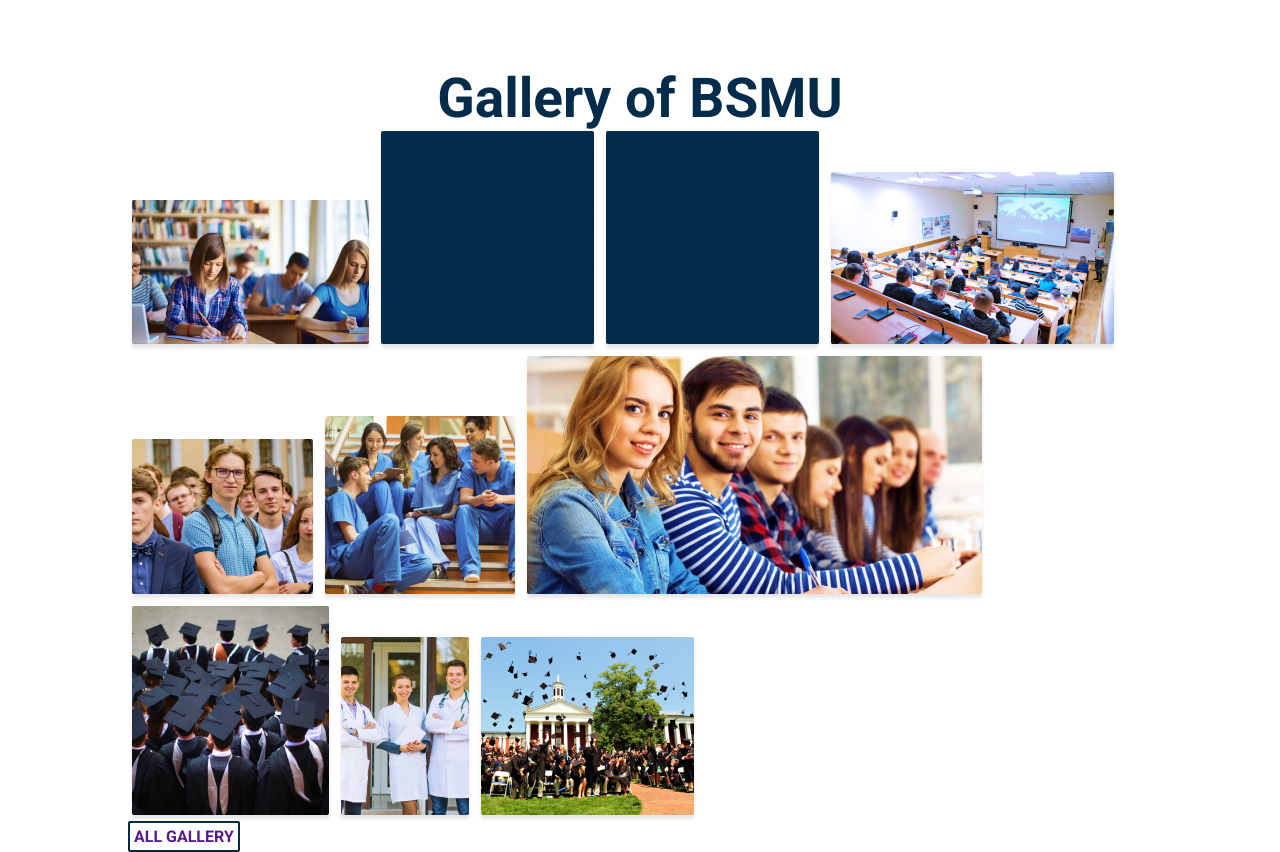
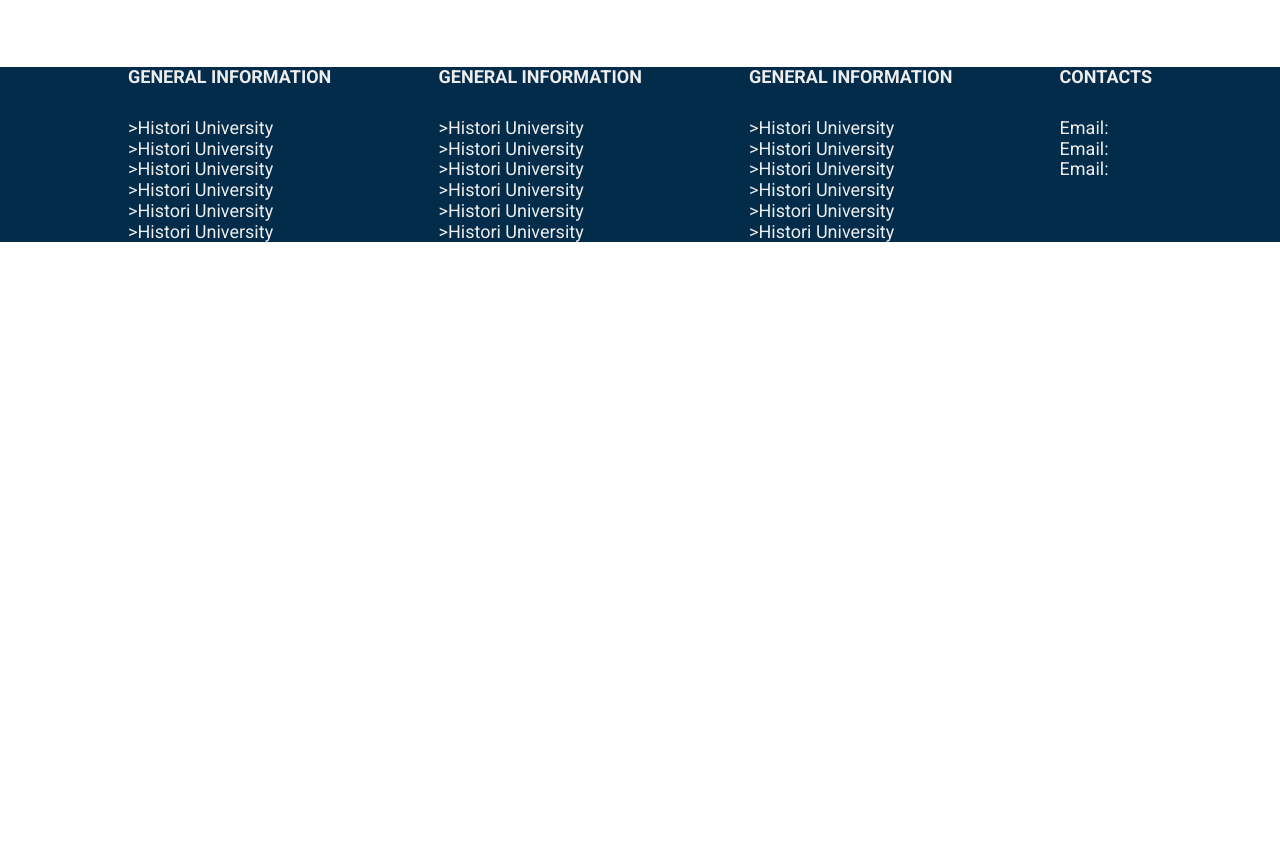
Before and after one commit to maksDavydenko/bukovinian, a website built with webpack: page index.html in a window 1280 px wide. Shown: the part 1646-2498 px from the top of the page. After the commit the page ends 1888 px from the top, so only its background shows below. Built offline with nearby package versions, Linux system fonts and the light colour scheme; a script that the page names is missing.

Commit message:
start footer

```diff
--- a/index.html
+++ b/index.html
@@ -11,6 +11,7 @@
     <script src="https://code.jquery.com/jquery-3.6.0.slim.min.js" integrity="sha256-u7e5khyithlIdTpu22PHhENmPcRdFiHRjhAuHcs05RI=" crossorigin="anonymous"></script>
     <script type="text/javascript" src="//cdn.jsdelivr.net/npm/slick-carousel@1.8.1/slick/slick.min.js"></script>
     <link rel="stylesheet" type="text/css" href="//cdn.jsdelivr.net/npm/slick-carousel@1.8.1/slick/slick.css"/>
+    <script src="https://cdn.jsdelivr.net/npm/lightgallery.js@1.4.0/lib/js/lightgallery.min.js"></script>
     <!-- Add the slick-theme.css if you want default styling -->
     <link rel="stylesheet" href="./scss/style.css">
     <title>Document</title>
@@ -239,10 +240,10 @@
             </a>
         </div>
     </section>
-
-    <section class="gallery">
+</div>
+    <!-- <section class="gallery">
         <h2 class="title-item gallery-title">Gallery of BSMU</h2>
-        <div class="gallery__items">
+        <div class="gallery__items" id="lightgallery">
             <img src="./img/photo/Rectangle 100.png" alt="photo" class="gallery-item">
             <img src="./img/photo/Rectangle 101 (1).png" alt="photo" class="gallery-item">
             <img src="./img/photo/Rectangle 101.png" alt="photo" class="gallery-item">
@@ -253,11 +254,10 @@
             <img src="./img/photo/Rectangle 106.png" alt="photo" class="gallery-item">
             <img src="./img/photo/Rectangle 107.png" alt="photo" class="gallery-item">
             <img src="./img/photo/Rectangle 108.png" alt="photo" class="gallery-item">
-
         </div>
         <a href="" class="btn gallery-btn">All gallery</a>
     </section>
-</div>
+</div> -->
 
 
 <!-- <footer class="footer">
@@ -274,6 +274,54 @@
     </div>
 </footer> -->
     <!-- <script src="./dist/main.js"></script> -->
+
+    <footer class="footer">
+        <div class="container">
+            <div class="footer-block">
+                <div class="info-block">
+                    <h4 class="info-block__title">GENERAL INFORMATION</h4>
+                    <ul class="info-block__list">
+                        <li class="info-block__item"><a href="#" class="info-block__link">>Histori University</a></li>
+                        <li class="info-block__item"><a href="#" class="info-block__link">>Histori University</a></li>
+                        <li class="info-block__item"><a href="#" class="info-block__link">>Histori University</a></li>
+                        <li class="info-block__item"><a href="#" class="info-block__link">>Histori University</a></li>
+                        <li class="info-block__item"><a href="#" class="info-block__link">>Histori University</a></li>
+                        <li class="info-block__item"><a href="#" class="info-block__link">>Histori University</a></li>
+                    </ul>
+                </div>
+                <div class="info-block">
+                    <h4 class="info-block__title">GENERAL INFORMATION</h4>
+                    <ul class="info-block__list">
+                        <li class="info-block__item"><a href="#" class="info-block__link">>Histori University</a></li>
+                        <li class="info-block__item"><a href="#" class="info-block__link">>Histori University</a></li>
+                        <li class="info-block__item"><a href="#" class="info-block__link">>Histori University</a></li>
+                        <li class="info-block__item"><a href="#" class="info-block__link">>Histori University</a></li>
+                        <li class="info-block__item"><a href="#" class="info-block__link">>Histori University</a></li>
+                        <li class="info-block__item"><a href="#" class="info-block__link">>Histori University</a></li>
+                    </ul>
+                </div>
+                <div class="info-block">
+                    <h4 class="info-block__title">GENERAL INFORMATION</h4>
+                    <ul class="info-block__list">
+                        <li class="info-block__item"><a href="#" class="info-block__link">>Histori University</a></li>
+                        <li class="info-block__item"><a href="#" class="info-block__link">>Histori University</a></li>
+                        <li class="info-block__item"><a href="#" class="info-block__link">>Histori University</a></li>
+                        <li class="info-block__item"><a href="#" class="info-block__link">>Histori University</a></li>
+                        <li class="info-block__item"><a href="#" class="info-block__link">>Histori University</a></li>
+                        <li class="info-block__item"><a href="#" class="info-block__link">>Histori University</a></li>
+                    </ul>
+                </div>
+                    <div class="info-block contact-block">
+                        <h4 class="info-block__title">Contacts</h4>
+                        <ul class="info-block__list">
+                            <li class="info-block__item"><a href="#" class="info-block__link">Email: </a></li>
+                            <li class="info-block__item"><a href="#" class="info-block__link">Email: </a></li>
+                            <li class="info-block__item"><a href="#" class="info-block__link">Email: </a></li>
+                        </ul>
+                </div>
+            </div>
+        </div>
+    </footer>
 <script src="./js/mainSlider.js"></script>
 <script src="./js/scrollTop.js"></script>
 
--- a/js/scrollTop.js
+++ b/js/scrollTop.js
@@ -14,3 +14,4 @@
   btnToTop.addEventListener('click', () => {
     window.scrollTo( 0, 0 );
   })
+  lightGallery(document.getElementById('lightgallery'))
--- a/scss/style.scss
+++ b/scss/style.scss
@@ -300,36 +300,7 @@
   width: 96px;
 }
 
-.footer {
-  position: sticky;
-  bottom: 0;
-  padding: 11px 0;
-  background: rgba(255, 255, 255, 0.6);
-  box-shadow: 0 4px 4px rgba(0, 0, 0, 0.1);
-  backdrop-filter: blur(15px);
-}
 
-.footer-form {
-  margin: 0 50px;
-  display: flex;
-  align-items: center;
-  justify-content: space-between;
-  flex-wrap: wrap;
-}
-
-.footer-form__title {
-  font-weight: bold;
-  font-size: 20px;
-  color: #525252;
-}
-
-.footer-form__input {
-  flex-basis: 210px;
-  border: 1px solid #032C4B;
-  padding: 5px 10px;
-  font-size: 15px;
-  border-radius: 2px;
-}
 
 
 //content
@@ -505,7 +476,7 @@
       position: absolute;
       content: url('../img/icons/downArrow.svg');
       left: 50%;
-      bottom: 10px;
+      bottom: 13px;
       transform: translate(-50%, 0);
       transition: 0.3s;
     }
@@ -527,7 +498,7 @@
 }
 }
 .faculties-item:hover .faculties-item__text{
-  padding: 25px 14px 40px;
+  padding: 13px 14px 40px;
 }
 
 .faculties-item:hover .faculties-item__text::after{
@@ -613,3 +584,59 @@
   background: linear-gradient(90deg, #EF0000 0%, #C20C00 100%);
   box-shadow: 0px 2px 3px rgba(0, 0, 0, 0.25);
 }
+
+
+.footer {
+  background: #032C4B;
+}
+.footer-block {
+  display: flex;
+  justify-content: space-between;
+}
+.info-block {
+  color: #EDEDED;
+  font-size: 18px;
+
+  &__title {
+    text-transform: uppercase;
+    font-style: normal;
+    font-weight: 600;
+    margin-bottom: 30px;
+  }
+
+  &__link {
+    align-items: center;
+    color: #EDEDED;
+  }
+}
+
+// .footer {
+//   position: sticky;
+//   bottom: 0;
+//   padding: 11px 0;
+//   background: rgba(255, 255, 255, 0.6);
+//   box-shadow: 0 4px 4px rgba(0, 0, 0, 0.1);
+//   backdrop-filter: blur(15px);
+// }
+
+// .footer-form {
+//   margin: 0 50px;
+//   display: flex;
+//   align-items: center;
+//   justify-content: space-between;
+//   flex-wrap: wrap;
+// }
+
+// .footer-form__title {
+//   font-weight: bold;
+//   font-size: 20px;
+//   color: #525252;
+// }
+
+// .footer-form__input {
+//   flex-basis: 210px;
+//   border: 1px solid #032C4B;
+//   padding: 5px 10px;
+//   font-size: 15px;
+//   border-radius: 2px;
+// }
```
Also changed, not shown: scss/style.css, 1 other file.
